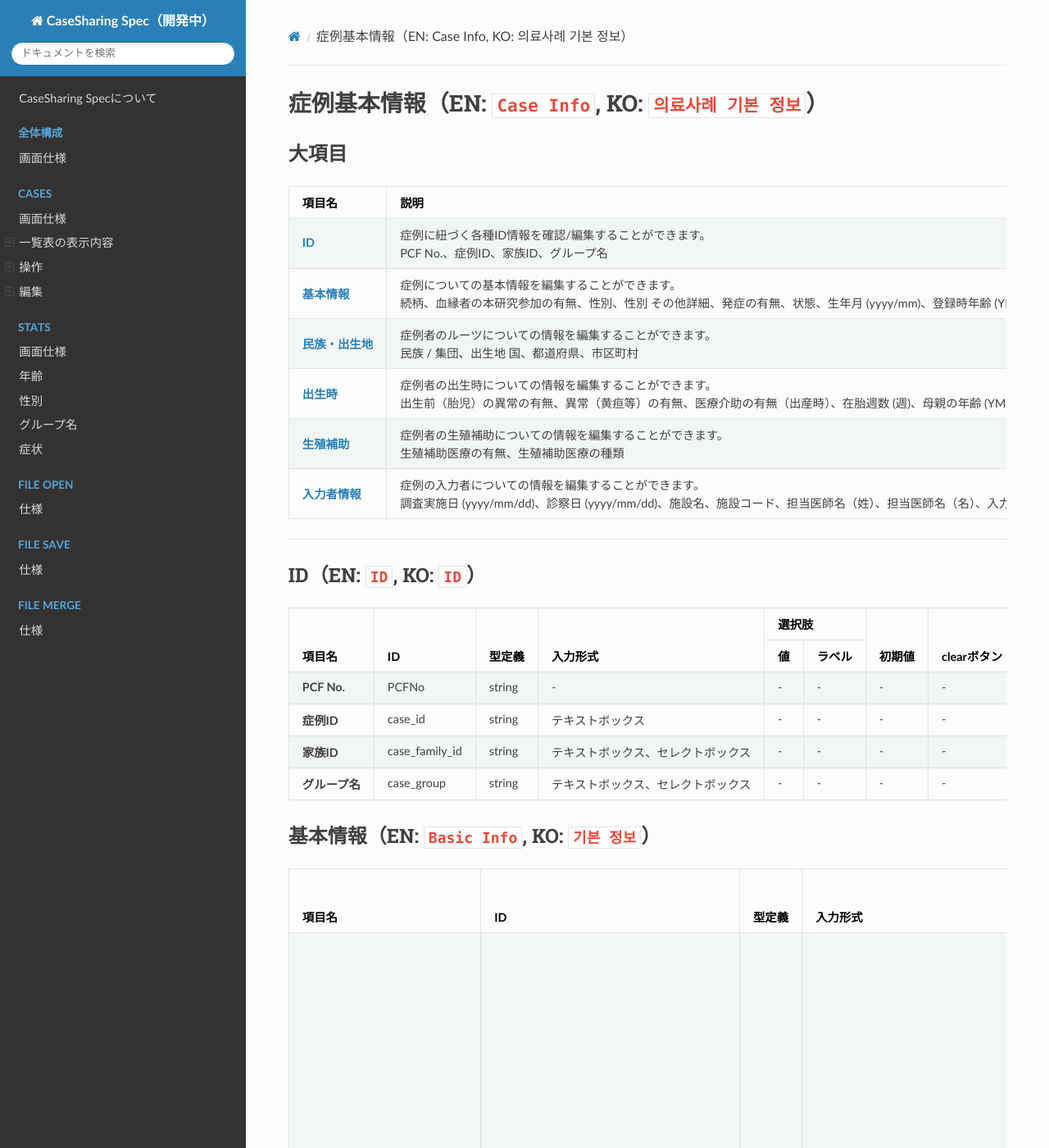
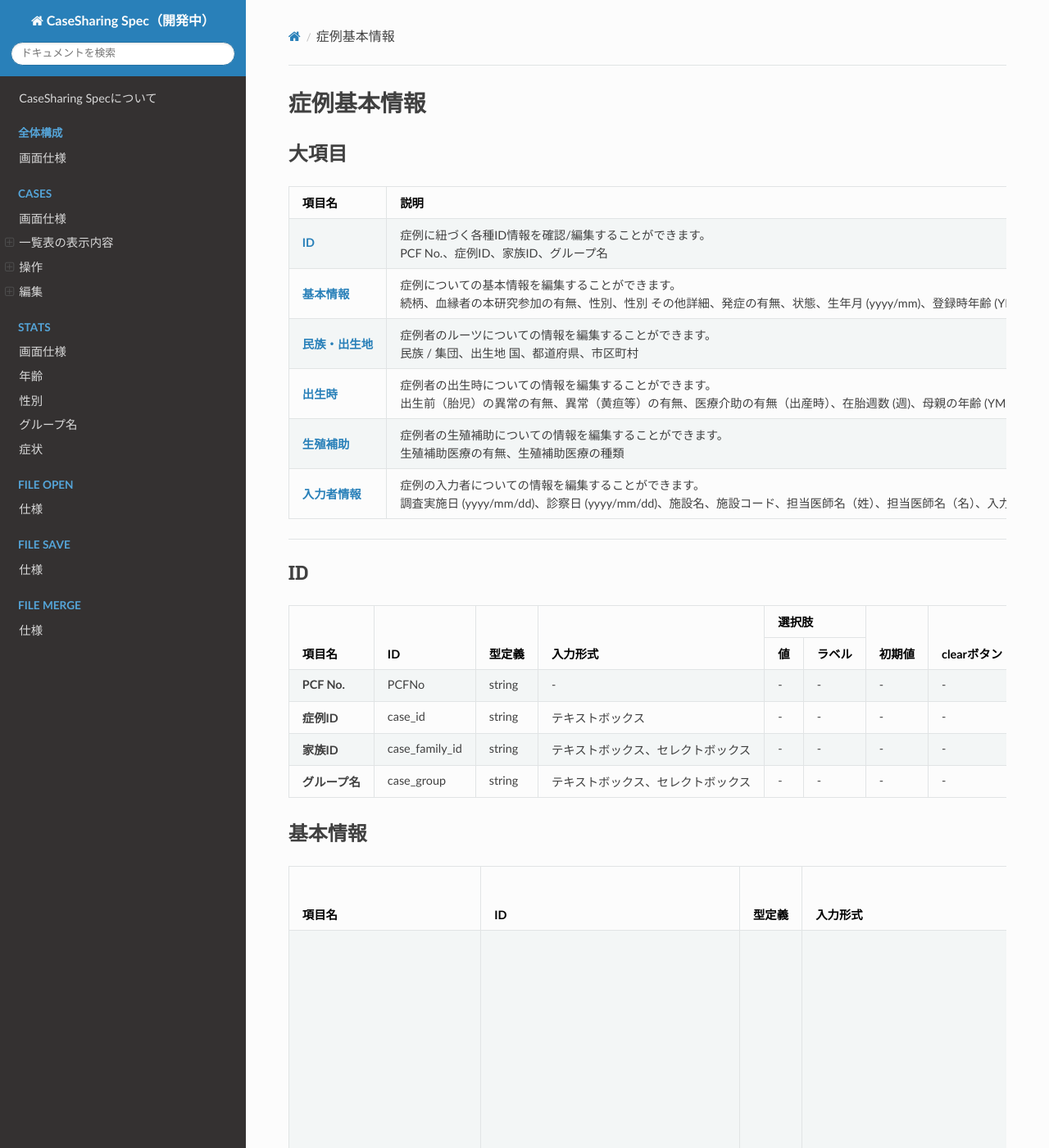
Before and after one commit to PubCaseFinder/pubcasefinder_spec, an MkDocs documentation site: the page built from docs/cases/edit/case-basic-information.md, in a window 1280 px wide and 1400 px high. Shown: the whole window at 82% size. Built offline with MkDocs 1.6.1, drawn with Linux system fonts in a browser that asks for light colours; nearby versions of some CDN libraries; some of the changed text lies outside the part shown.

Commit message:
症例基本情報の翻訳削除

```diff
--- a/docs/cases/edit/case-basic-information.md
+++ b/docs/cases/edit/case-basic-information.md
@@ -1,4 +1,4 @@
-# 症例基本情報（EN: `Case Info`, KO: `의료사례 기본 정보`） {: #case-info}
+# 症例基本情報
 
 ## 大項目
 
@@ -14,7 +14,7 @@
 ---
 
 
-## ID（EN: `ID`, KO: `ID`） {: #id}
+## ID {: #id}
 
 <table>
   <thead>
@@ -107,7 +107,7 @@
   </tbody>
 </table>
 
-## 基本情報（EN: `Basic Info`, KO: `기본 정보`） {: #basic-info}
+## 基本情報 {: #basic-info}
 
 <table>
   <thead>
@@ -484,7 +484,7 @@
   </tbody>
 </table>
 
-## 民族・出生地（EN: `Etnicity`, KO: `민족・출신지`） {: #etnicity}
+## 民族・出生地 {: #etnicity}
 
 <table>
   <thead>
@@ -617,7 +617,7 @@
   </tbody>
 </table>
 
-## 出生時（EN: `Birth Info`, KO: `출생 정보`） {: #birth-info}
+## 出生時 {: #birth-info}
 
 <table>
   <thead>
@@ -778,7 +778,7 @@
   </tbody>
 </table>
 
-## 生殖補助（EN: `Assisted Reproduction`, KO: `보조 생식`） {: #assisted-reproduction}
+## 生殖補助 {: #assisted-reproduction}
 
 <table>
   <thead>
@@ -867,7 +867,7 @@
   </tbody>
 </table>
 
-## 入力者情報（EN: `Inputter Info`, KO: `입력자 정보`） {: #inputter-info}
+## 入力者情報 {: #inputter-info}
 
 <table>
   <thead>
@@ -1071,8 +1071,7 @@
     </tr>
   </tbody>
 </table>
-
-## 国マスタ {: #country-master}
+ {: #country-master}
 <table>
   <thead>
     <tr>
```
